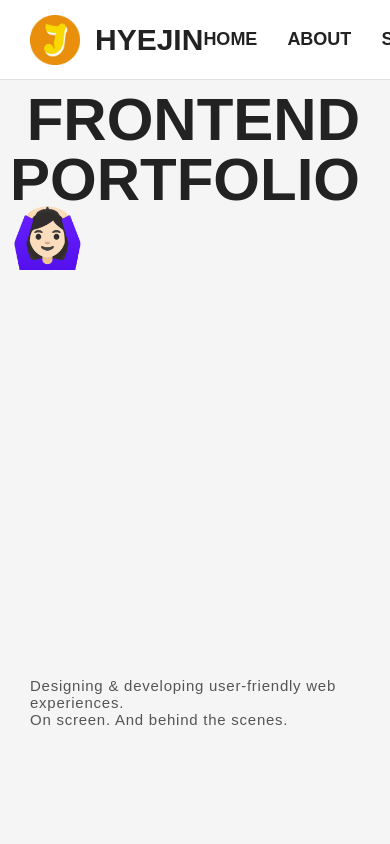
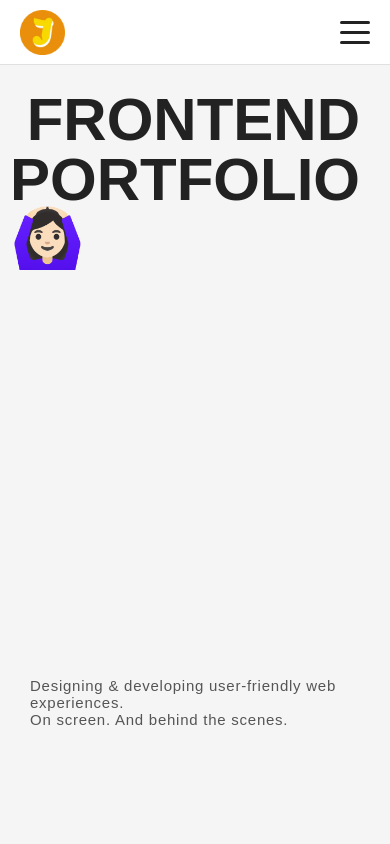
Before and after one commit to hyeminem-Jo/hyejin-portfolio, a Next.js app: page / in a window 390 px wide. Shown: the top 844 px of the page. Built offline with nearby package versions, Linux system fonts and the light colour scheme.

Commit message:
feat: Header 모바일 작업중

```diff
--- a/package.json
+++ b/package.json
@@ -15,7 +15,8 @@
     "gsap": "^3.13.0",
     "next": "15.4.2",
     "react": "19.1.0",
-    "react-dom": "19.1.0"
+    "react-dom": "19.1.0",
+    "react-responsive": "^10.0.1"
   },
   "devDependencies": {
     "@eslint/eslintrc": "^3",
--- /dev/null
+++ b/src/app/_constant/breakpoint.ts
@@ -0,0 +1,2 @@
+export const BREAKPOINT = 1080;
+export const BREAKPOINT_SM = 768;
--- a/src/app/_modules/common/header/Header.tsx
+++ b/src/app/_modules/common/header/Header.tsx
@@ -1,23 +1,55 @@
 'use client';
 
+import { BREAKPOINT } from '@/app/_constant/breakpoint';
 import Image from 'next/image';
+import { useMediaQuery } from 'react-responsive';
+import { useState } from 'react';
 import * as S from './styled';
 
+const menuItems = [
+  { href: '/', text: 'HOME' },
+  { href: '/about', text: 'ABOUT' },
+  { href: '/skills', text: 'SKILLS' },
+  { href: '/contact', text: 'WORKS' },
+  { href: '/contact', text: 'SIDE PROJECT' },
+];
+
 const Header = () => {
+  const isMobile = useMediaQuery({ query: `(max-width: ${BREAKPOINT}px)` });
+  const [isMenuOpen, setIsMenuOpen] = useState(false);
+
+  const toggleMenu = () => {
+    setIsMenuOpen(!isMenuOpen);
+  };
+
   return (
     <S.HeaderContainer>
       <S.HeaderContent>
         <S.HeaderLogo>
-          <Image src='/assets/images/portfolio-logo.webp' alt='logo' width={50} height={50} />
+          <Image
+            src='/assets/images/portfolio-logo.webp'
+            alt='logo'
+            width={isMobile ? 45 : 50}
+            height={isMobile ? 45 : 50}
+          />
           <S.HeaderLogoTitle>HYEJIN </S.HeaderLogoTitle>
         </S.HeaderLogo>
-        <S.HeaderNav>
-          <S.HeaderNavItem href='/'>HOME</S.HeaderNavItem>
-          <S.HeaderNavItem href='/about'>ABOUT</S.HeaderNavItem>
-          <S.HeaderNavItem href='/skills'>SKILLS</S.HeaderNavItem>
-          <S.HeaderNavItem href='/contact'>WORKS</S.HeaderNavItem>
-          <S.HeaderNavItem href='/contact'>SIDE PROJECT</S.HeaderNavItem>
+        <S.HeaderNav className={isMenuOpen ? 'menu-open' : ''}>
+          {menuItems.map((item) => (
+            <S.HeaderNavItem
+              key={item.text}
+              href={item.href}
+              className={isMenuOpen ? 'menu-open' : ''}
+            >
+              {item.text}
+            </S.HeaderNavItem>
+          ))}
         </S.HeaderNav>
+        <S.HamburgerButton onClick={toggleMenu} className={isMenuOpen ? 'active' : ''}>
+          {[1, 2, 3].map((_, index) => (
+            <S.HamburgerLine key={index} className='line' />
+          ))}
+        </S.HamburgerButton>
       </S.HeaderContent>
     </S.HeaderContainer>
   );
--- a/src/app/_modules/common/header/styled.ts
+++ b/src/app/_modules/common/header/styled.ts
@@ -1,3 +1,4 @@
+import { BREAKPOINT } from '@/app/_constant/breakpoint';
 import styled from '@emotion/styled';
 import Link from 'next/link';
 
@@ -10,6 +11,10 @@ export const HeaderContainer = styled.header`
   background-color: #fff;
   border-bottom: 1px solid #e0e0e0;
   z-index: 100;
+
+  @media (max-width: ${BREAKPOINT}px) {
+    height: 65px;
+  }
 `;
 
 export const HeaderContent = styled.div`
@@ -19,6 +24,10 @@ export const HeaderContent = styled.div`
   padding: 0 30px;
   height: 100%;
   margin: 0 auto;
+
+  @media (max-width: ${BREAKPOINT}px) {
+    padding: 0 20px;
+  }
 `;
 
 export const HeaderLogo = styled.div`
@@ -26,18 +35,48 @@ export const HeaderLogo = styled.div`
   align-items: center;
   gap: 15px;
   height: 100px;
+
+  @media (max-width: ${BREAKPOINT}px) {
+    height: 65px;
+  }
 `;
 
 export const HeaderLogoTitle = styled.h1`
   font-size: 30px;
   font-weight: 600;
   color: #222;
+
+  @media (max-width: ${BREAKPOINT}px) {
+    display: none;
+  }
 `;
 
 export const HeaderNav = styled.nav`
   display: flex;
   align-items: center;
   gap: 30px;
+
+  @media (max-width: ${BREAKPOINT}px) {
+    position: absolute;
+    top: 65px;
+    right: 0;
+    display: flex;
+    flex-direction: column;
+    align-items: center;
+    padding-top: 100px;
+    gap: 25px;
+    width: 100%;
+    height: calc(100dvh - 65px);
+    background-color: #fff;
+    opacity: 0;
+    visibility: hidden;
+    transition: opacity 0.3s ease-in-out, visibility 0.3s ease-in-out;
+
+    &.menu-open {
+      opacity: 1;
+      visibility: visible;
+    }
+  }
 `;
 
 export const HeaderNavItem = styled(Link)`
@@ -48,4 +87,74 @@ export const HeaderNavItem = styled(Link)`
   &:hover {
     color: rgba(0, 0, 0, 0.5);
   }
+
+  @media (max-width: ${BREAKPOINT}px) {
+    font-size: 22px;
+    transform: translateX(-10px);
+    opacity: 0;
+    transition: transform 0.3s ease-in-out, opacity 0.3s ease-in-out;
+
+    &.menu-open {
+      transform: translateX(0);
+      opacity: 1;
+    }
+
+    &:nth-child(1) {
+      transition-delay: 0.1s;
+    }
+    &:nth-child(2) {
+      transition-delay: 0.2s;
+    }
+    &:nth-child(3) {
+      transition-delay: 0.3s;
+    }
+    &:nth-child(4) {
+      transition-delay: 0.4s;
+    }
+    &:nth-child(5) {
+      transition-delay: 0.5s;
+    }
+  }
 `;
+
+export const HamburgerButton = styled.button`
+  display: none;
+  flex-direction: column;
+  justify-content: space-around;
+  width: 30px;
+  height: 30px;
+  background: transparent;
+  border: none;
+  cursor: pointer;
+  padding: 0;
+  z-index: 10;
+
+  @media (max-width: ${BREAKPOINT}px) {
+    display: flex;
+  }
+
+  &:focus {
+    outline: none;
+  }
+
+  &.active .line {
+    &:nth-child(1) {
+      transform: rotate(45deg) translate(7px, 7px);
+    }
+    &:nth-child(2) {
+      opacity: 0;
+    }
+    &:nth-child(3) {
+      transform: rotate(-45deg) translate(7px, -7px);
+    }
+  }
+`;
+
+export const HamburgerLine = styled.span`
+  width: 100%;
+  height: 3px;
+  background-color: #222;
+  border-radius: 2px;
+  transition: all 0.3s ease-in-out;
+  transform-origin: center;
+`;
--- a/src/app/_modules/footer/Footer.tsx
+++ b/src/app/_modules/footer/Footer.tsx
@@ -25,7 +25,7 @@ const Footer = () => {
       .to(
         '.logoWrap',
         {
-          y: 100,
+          y: -50,
           scale: 1.1,
           duration,
           ease,
```
Also changed, not shown: 1 other file (tests, documents, lock files or other folders).
